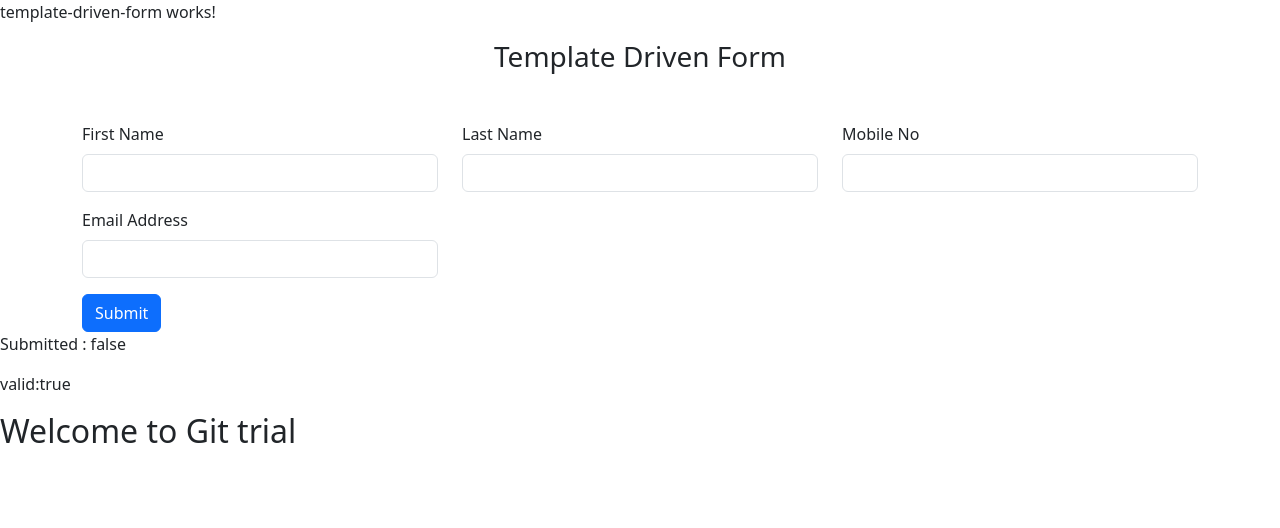
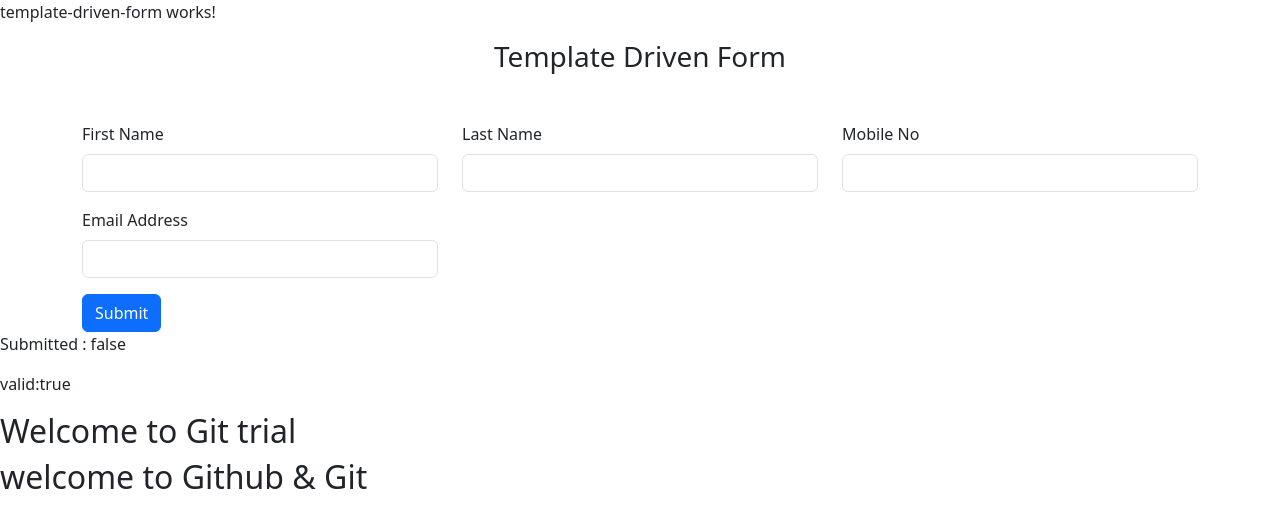
Before and after one commit to dipalihbadgujar/angular-demo, an Angular app: page / in a window 1280 px wide. Shown: the top 528 px of the page. Built offline with nearby package versions, Linux system fonts and the light colour scheme.

Commit message:
new message added

```diff
--- a/src/app/app.component.html
+++ b/src/app/app.component.html
@@ -15,3 +15,5 @@
 <!-- <h1>Welcome to Angular</h1>
  <p>Lorem, ipsum dolor sit amet consectetur adipisicing elit. Facere pariatur accusamus harum molestias cum quasi qui illo iusto, perspiciatis optio labore doloribus sapiente iste voluptas amet numquam a, officia dignissimos.</p>
  <h3>my new angular pages</h3>  -->
+
+ <h2>{{message}}</h2>
--- a/src/app/app.component.ts
+++ b/src/app/app.component.ts
@@ -6,5 +6,7 @@ import { Component } from '@angular/core';
   styleUrls: ['./app.component.css']
 })
 export class AppComponent {
-  title = 'my-app';
+  title = 'my-curd-app';
+
+  message:string="welcome to Github & Git"
 }
```
